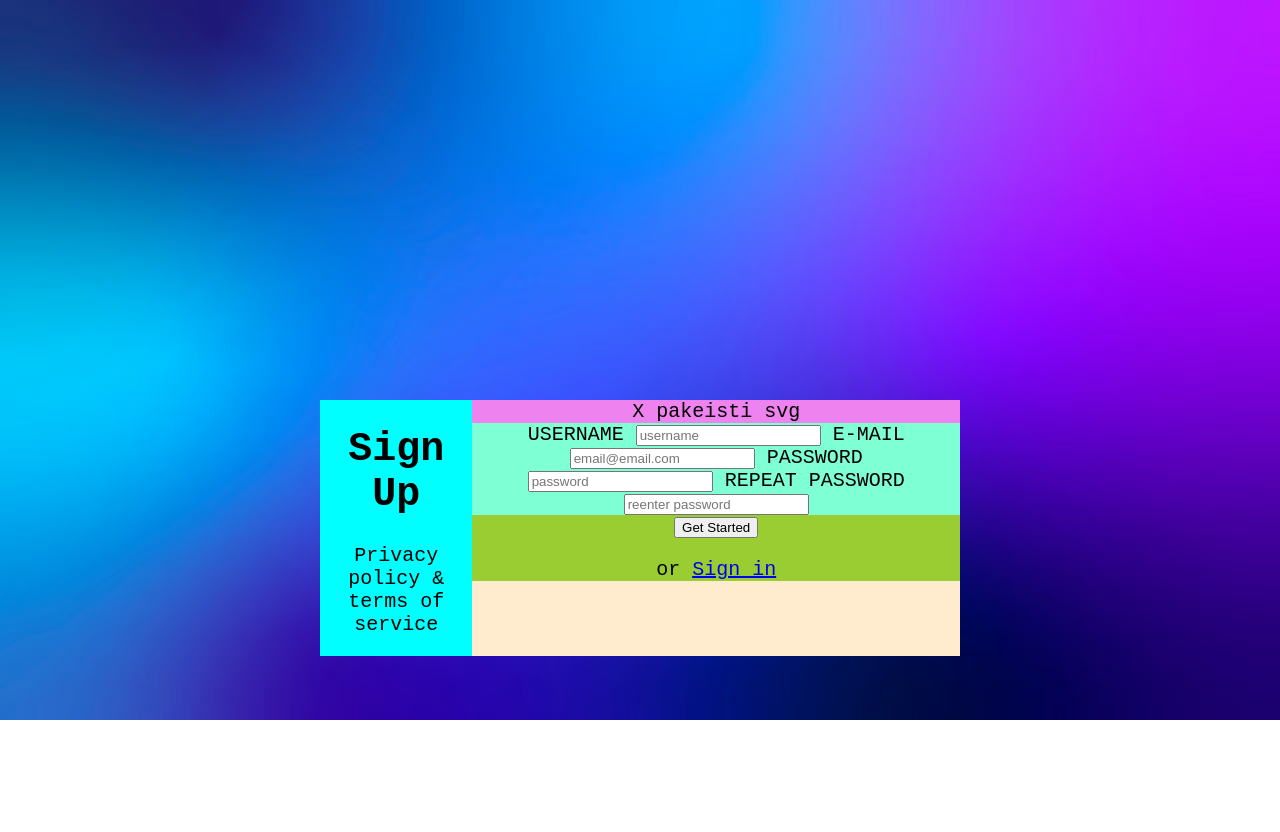
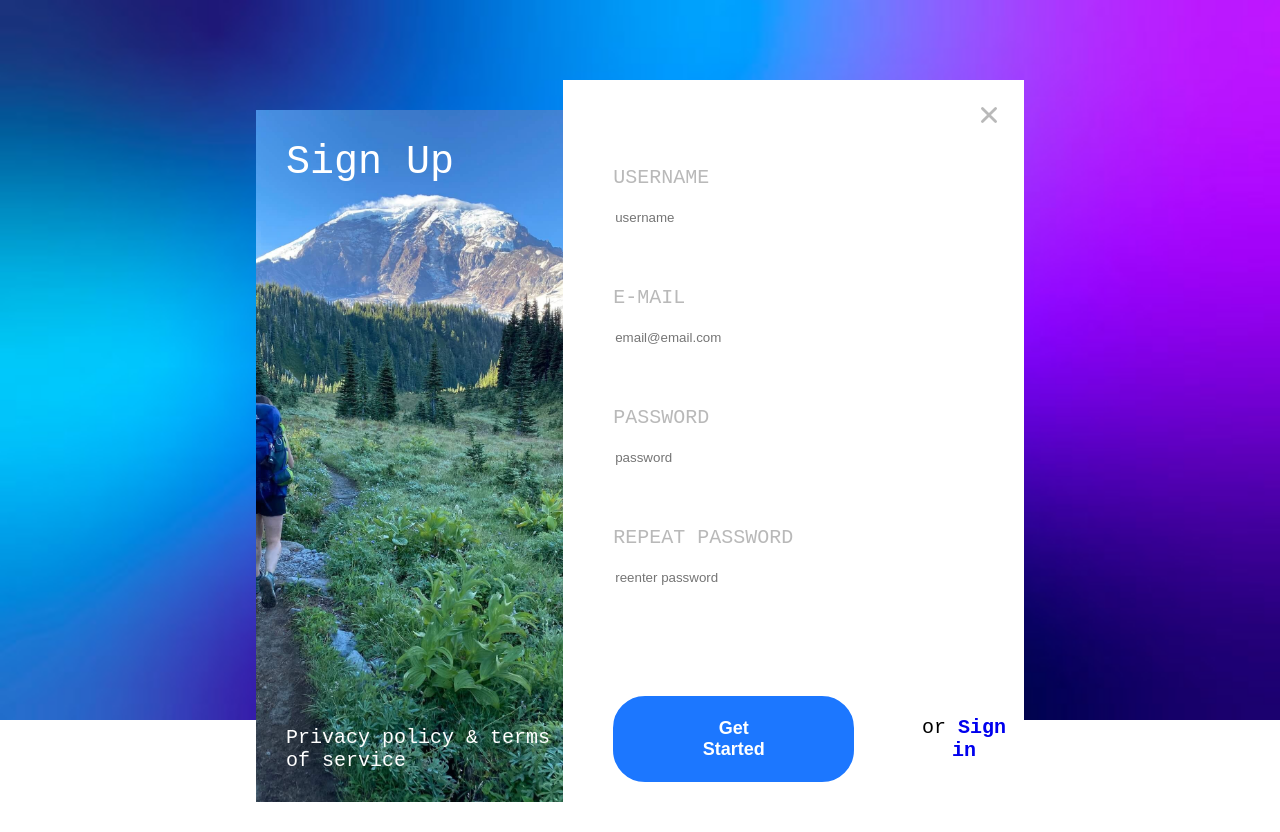
Before and after one commit to sxlx333/signup, a website: page index.html in a window 1280 px wide. Before the commit the page ends 800 px from the top, so only its background shows below. Drawn offline with Linux system fonts and the light colour scheme.

Commit message:
sign-up page

```diff
--- a/index.html
+++ b/index.html
@@ -14,17 +14,25 @@
         </div>
         <div class="right-form">
             <div class="iksas">
-                X pakeisti svg
+                <svg stroke="currentColor" fill="currentColor" stroke-width="0" viewBox="0 0 512 512" height="30px" width="30px" xmlns="http://www.w3.org/2000/svg"><path d="m289.94 256 95-95A24 24 0 0 0 351 127l-95 95-95-95a24 24 0 0 0-34 34l95 95-95 95a24 24 0 1 0 34 34l95-95 95 95a24 24 0 0 0 34-34z"></path></svg>
             </div>
             <form class="sign-up">
+                <div class="row">
                 <label>USERNAME</label>
                 <input type="text" placeholder="username">
+                </div>
+                <div class="row">
                 <label>E-MAIL</label>
                 <input type="email" placeholder="email@email.com">
+                </div>
+                <div class="row">
                 <label>PASSWORD</label>
                 <input type="password" placeholder="password">
+                </div>
+                <div class="row">
                 <label>REPEAT PASSWORD</label>
                 <input type="password" placeholder="reenter password">
+                </div>
             </form>
             <div class="right-footer">
                 <button class="start">Get Started</button>
--- a/style.css
+++ b/style.css
@@ -11,26 +11,90 @@ main.section {
     display:flex;
     flex-direction: row;
     justify-content: space-between;
-    top: 50%;
-    left: 25%;
-    width: 50%;
+    top: 10%;
+    left: 20%;
+    width: 60%;
     /* height: 500px; */
-    background-color: pink;
+    /* background-color: pink; */
     text-align: center;
 }
+
+
 div.left-img {
-    background-color: aqua;
+    width: 40%;
+    background-image: url(./images/background-left.webp);
+    background-repeat: no-repeat;
+    background-position: 50% 0;
+    background-size: cover;
+    margin-top:30px;
+    margin-bottom: 30px;
+    color: #fff;
+    display:flex;
+    flex-direction: column;
+    justify-content:space-between;
+    opacity: 1;
+}
+h1.sign-up {
+    font-weight: 100;
+    text-align: left;
+    margin-left: 30px;
+    margin-top: 30px;
+}
+div.row {
+    display:flex;
+    flex-direction: column;
+    text-align: left;
+    padding-bottom: 50px;
+    padding-top: 10px;
+    gap: 20px;
+}
+div.row > label {
+    color: #b9b9b9;
+}
+div.row > input {
+    color: #000;
+    border: none;
 }
 
+p.policy-text {
+    text-align: left;
+    margin-left: 30px;
+    margin-bottom: 30px;
+}
+
+
 div.right-form {
-    background-color: blanchedalmond;
+    width:60%;
+    background-color: #fff;
 }
 div.iksas {
-    background-color: violet;
+    padding: 20px 20px 20px 0px;
+    text-align: right;
+    color:#b9b9b9;
+    /* background-color: violet; */
 }
 form.sign-up {
-    background-color: aquamarine;
+    /* background-color: #fff; */
+    padding: 0 50px 50px 50px;
 }
 div.right-footer {
-    background-color: yellowgreen;
+    display:flex;
+    flex-direction: row;
+    gap: 50px;
+    padding: 10px 0px 50px 50px;
+    align-items:center;
+    /* background-color: #fff; */
 }
+div.right-footer > button.start {
+    border: 2px solid rgb(28, 119, 255);
+    border-radius: 32px;
+    font-size: 18px;
+    background-color: rgb(28, 119, 255);
+    color: #fff;
+    font-weight: bold;
+    padding: 20px 70px 20px 70px;
+}
+div.right-footer > p > a {
+    text-decoration: none;
+    font-weight: bold;
+}
```
Also changed, not shown: images/background-left.webp (added).
